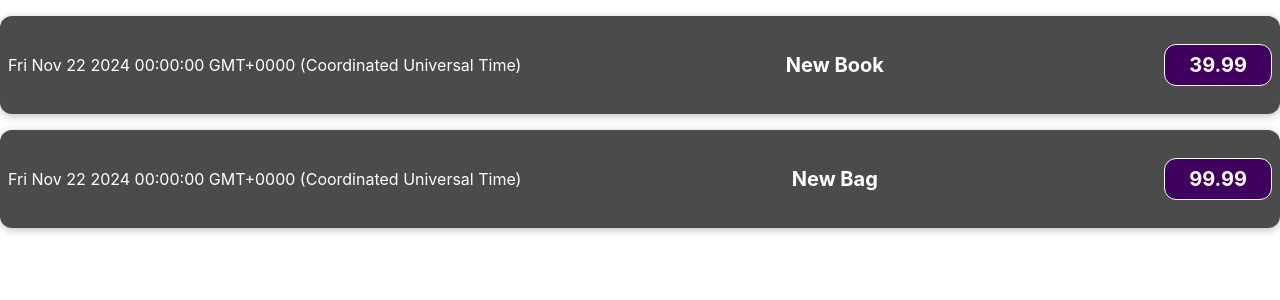
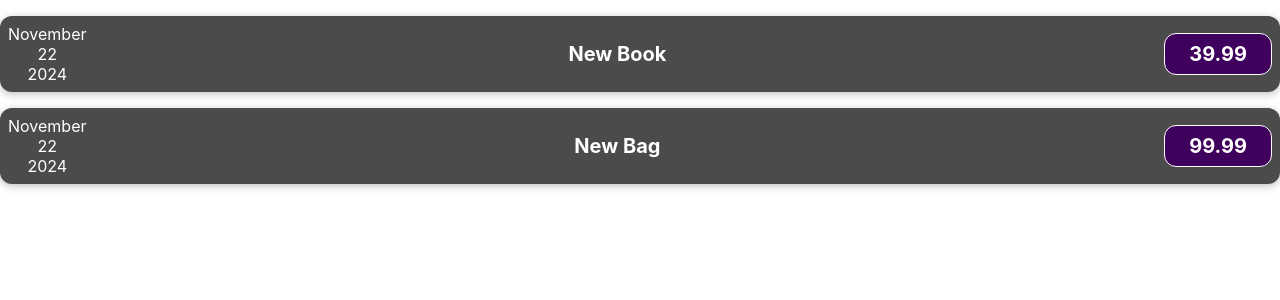
Before and after one commit to ilmarIV/expenses, a React (Create React App) app: page / in a window 1280 px wide. Shown: the top 300 px of the page. Built offline with nearby package versions, Linux system fonts and the light colour scheme.

Commit message:
added missing closing tag to ExpendeDate

```diff
--- /dev/null
+++ b/src/comp/ExpenseDate.js
@@ -0,0 +1,16 @@
+
+const ExpenseDate = (props) => {
+    const month = props.date.toLocaleString('en-EE', {month: 'long'})
+    const day = props.date.toLocaleString('en-EE', {day: '2-digit'})
+    const year = props.date.getFullYear()
+
+    return (
+        <div>
+            <div>{month}</div>
+            <div>{day}</div>
+            <div>{year}</div>
+        </div>
+    )
+}
+
+export default ExpenseDate
--- a/src/comp/ExpenseItem.js
+++ b/src/comp/ExpenseItem.js
@@ -1,13 +1,14 @@
 import './ExpenseItem.css'
+import ExpenseDate from './ExpenseDate'
 
 const ExpenseItem = (props) => {
 
     return (
         <div className='expense-item'>
-            <div>{props.data.date.toString()}</div>
+            <ExpenseDate date={props.data.date}/>
             <div className='expense-item__description'>
                 <h2>{props.data.title}</h2>
-                <p className='expense-item__price'>{props.data.price}</p>
+                <div className='expense-item__price'>{props.data.price}</div>
             </div>
         </div>
     )
```
